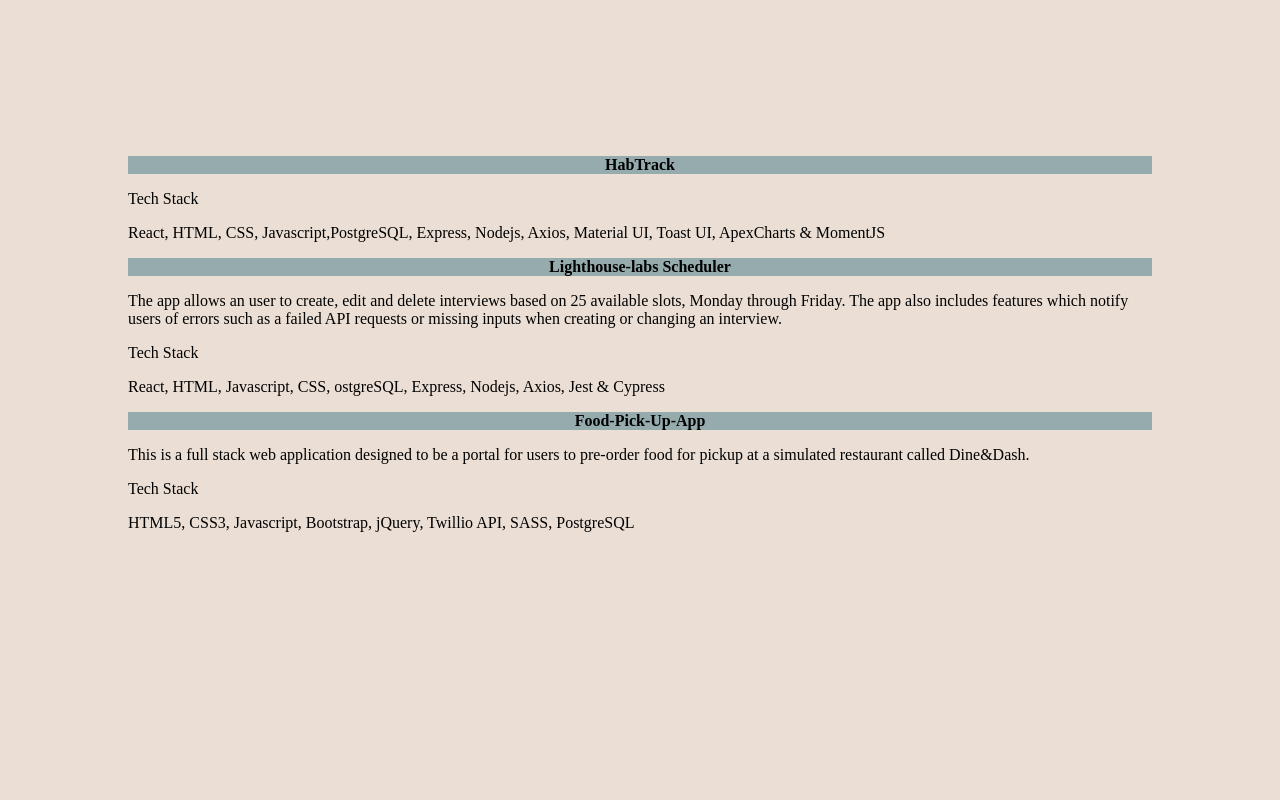
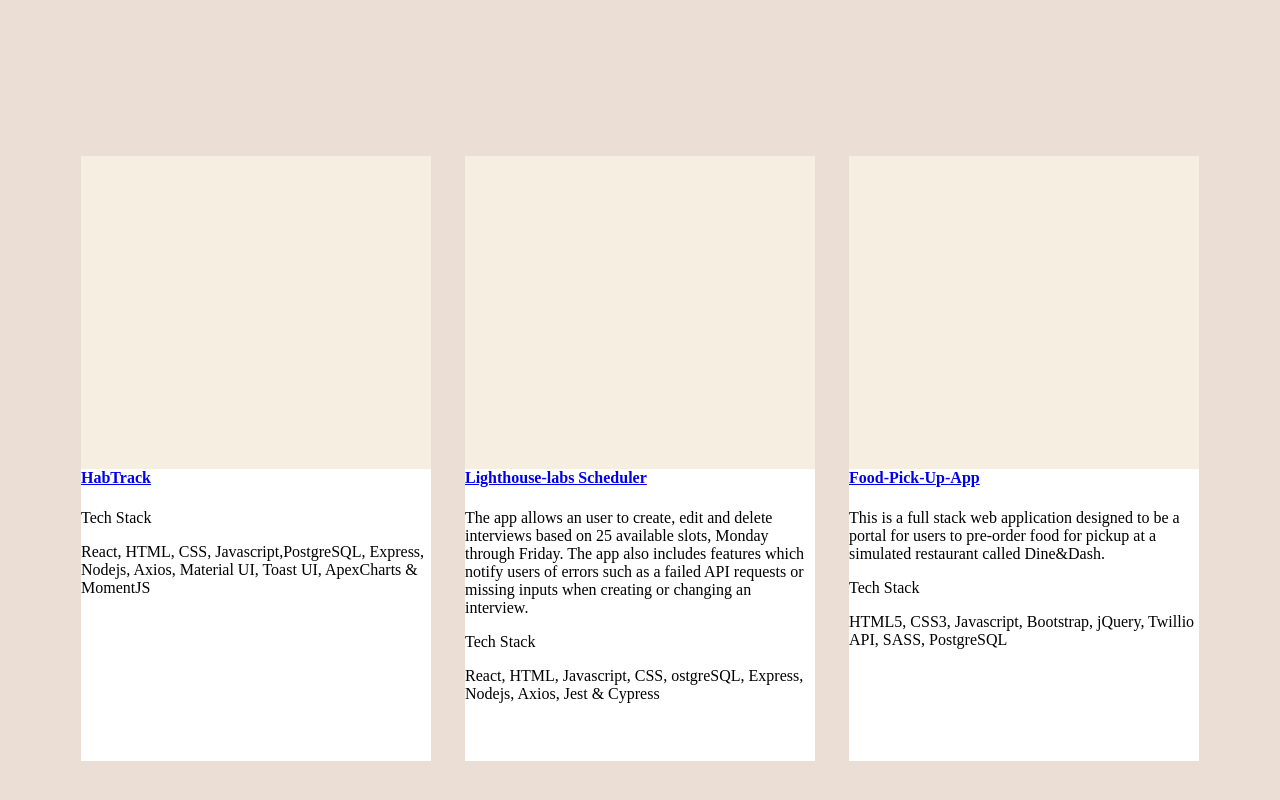
Before and after one commit to Jevaughn-W/portfolio-site, a React (Create React App) app: page / in a window 1280 px wide. Shown: the part 1492-2292 px from the top of the page. Before the commit the page ends 2040 px from the top, so only its background shows below. Built offline with nearby package versions, Linux system fonts and the light colour scheme.

Commit message:
Restructure project to show as cards per figma design

```diff
--- a/src/Components/Projects/projects.css
+++ b/src/Components/Projects/projects.css
@@ -1,43 +1,31 @@
+@font-face {
+  font-family: "Permanent Marker";
+  src: url("../../assets/fonts/PermanentMarker-Regular.ttf");
+  font-weight: normal;
+  font-size: normal;
+}
 #projects {
   display: flex;
-  flex-direction: column;
-  width: 80%;
+  flex-direction: row;
+  justify-content: space-around;
+  width: 90%;
+  height: 100vh;
   margin: auto;
 }
 
 .card-details {
-  display: flex;
-  flex-direction: row;
-}
-.card-details .project-description {
-  flex-grow: 2;
-}
-.card-details img {
-  border: 1px solid;
-  margin-right: 1em;
-  height: 4em;
-  width: 4em;
-  object-fit: cover;
-}
-.card-details p {
-  margin: 0;
-  margin-bottom: 1em;
+  height: 584px;
+  width: 350px;
+  background-color: #F6EEE0;
 }
 
-h4.title {
-  margin: 0;
-  margin-bottom: 1em;
-  background-color: #96ABAD;
-  text-align: center;
+.image-container {
+  height: 50%;
 }
 
-a {
-  color: black;
-  text-decoration: none;
-}
-
-a:hover {
-  color: #FDF4E3;
+.project-description {
+  background-color: #fff;
+  height: 50%;
 }
 
 /*# sourceMappingURL=projects.css.map */
--- a/src/Components/Projects/projects.scss
+++ b/src/Components/Projects/projects.scss
@@ -1,49 +1,24 @@
-$nav-colour : #96ABAD;
-$font-colour : black;
-$background-colour: #FDF4E3;
+@import '../../variables';
 
 #projects {
   display: flex;
-  flex-direction: column;
-  width: 80%;
+  flex-direction: row;
+  justify-content: space-around;
+  width: 90%;
+  height: 100vh;
   margin: auto;
 }
 
 .card-details {
-  display: flex;
-  flex-direction: row;
-
-  .project-description {
-    flex-grow: 2;
-  }
-
-  img {
-    border: 1px solid;
-    margin-right: 1em;
-    height: 4em;
-    width: 4em;
-    object-fit: cover;
-  }
-
-  p {
-    margin: 0;
-    margin-bottom: 1em;
-  }
-
+  height: 584px;
+  width: 350px;
+  background-color: $card-color;
+}
+.image-container {
+  height: 50%;
 }
 
-h4.title {
-  margin: 0;
-  margin-bottom: 1em;
-  background-color: $nav-colour;
-  text-align: center;
+.project-description {
+  background-color: #fff;
+  height: 50%;
 }
-
-a {
-  color: $font-colour;
-  text-decoration: none;
-}
-
-a:hover {
-  color: $background-colour;
-}
```
Also changed, not shown: 1 other file (tests, documents, lock files or other folders).
